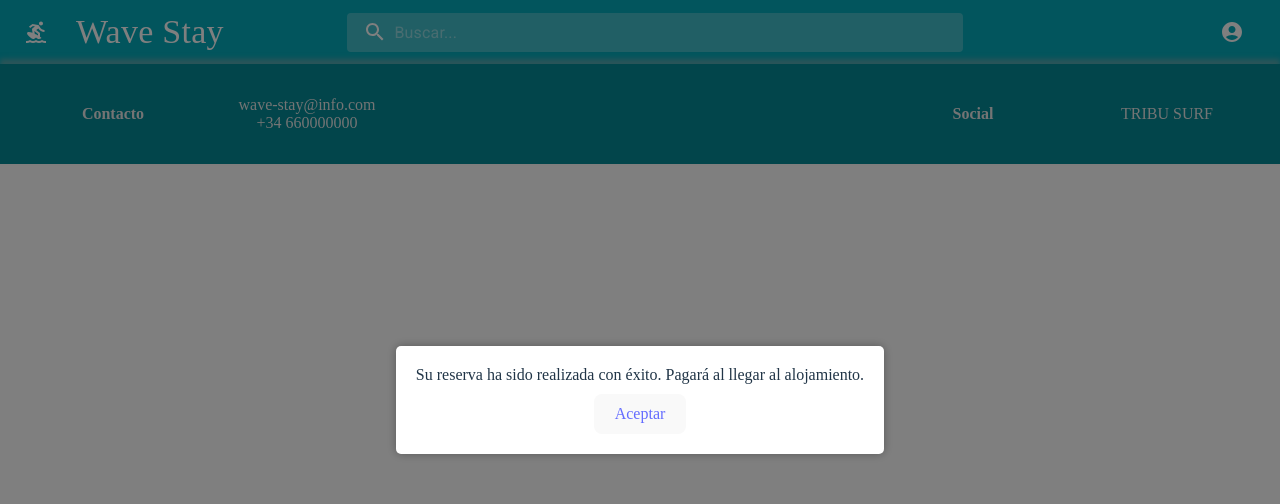
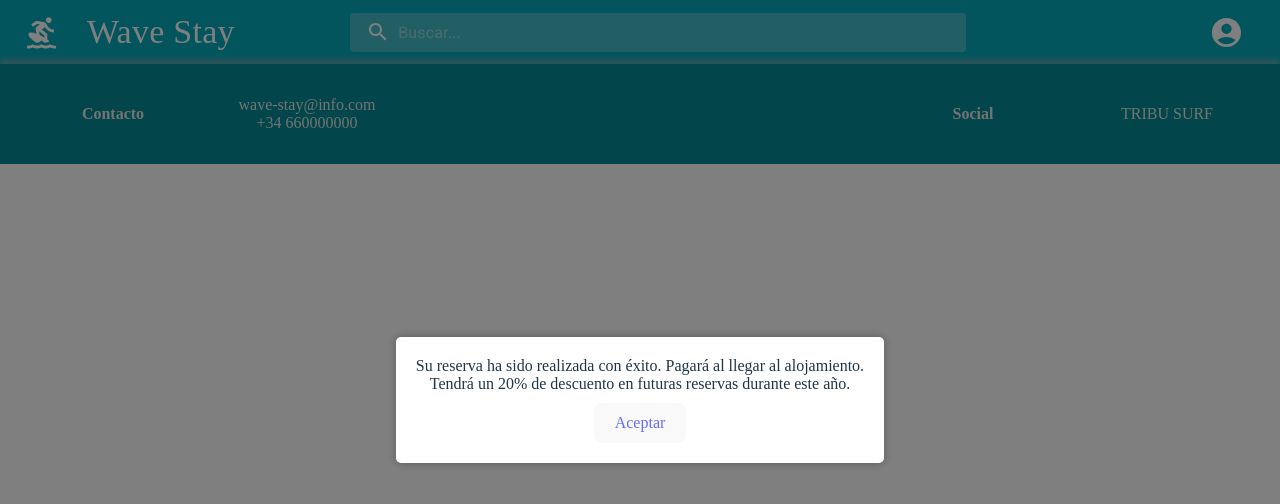
Before and after one commit to Lorena2830/Wave-Stay-Front, a React (Vite) app: page /home/booking in a window 1280 px wide. Shown: the top 504 px of the page. Built offline with nearby package versions, Linux system fonts and the light colour scheme; no server answers.

Commit message:
estilos añadidos

```diff
--- a/src/components/AccommodationBookingCard/AccommodationBookingCard.css
+++ b/src/components/AccommodationBookingCard/AccommodationBookingCard.css
@@ -1,5 +1,11 @@
 #cancelar {
     background-color: rgb(217, 222, 226);
-    width: 95%;
+    width: 100%;
     margin-top: 5%;
 }
+#cancelar:hover {
+    border-color: rgb(253, 246, 246);
+    color:rgb(248, 242, 242);
+    background-color: rgb(9, 9, 9);
+    opacity: 0.4;
+}
--- a/src/components/AccommodationCard/AccommodationCard.jsx
+++ b/src/components/AccommodationCard/AccommodationCard.jsx
@@ -40,7 +40,7 @@ function AccommodationCard({info, favorite=false}) {
         </CardActionArea>
 
         <CardActions id= 'favorite'>
-          <Link><Button size="large" onClick={handleClick}>{favorite ? 'Eliminar' : 'Añadir a favorito'}
+          <Link><Button size="large" onClick={handleClick}>{favorite ? '' : 'Añadir a favorito'}
           </Button>
           </Link>
         </CardActions>
--- a/src/components/Header/Header.jsx
+++ b/src/components/Header/Header.jsx
@@ -178,7 +178,7 @@ export default function Header() {
               aria-label="open drawer"
               sx={{ mr: 2, color: "white" }}
             >
-              <SurfingIcon />
+              <SurfingIcon fontSize='large'/>
             </IconButton>
           </Link>
           <Typography variant="h4" component="div" sx={{ flexGrow: 1, fontFamily: 'Original Surfer' }}>
@@ -205,7 +205,7 @@ export default function Header() {
               onClick={handleProfileMenuOpen}
               color="inherit"
             >
-              <AccountCircle />
+              <AccountCircle fontSize='large'/>
             </IconButton>
           </Box>
           <Box sx={{ display: { xs: 'flex', md: 'none' } }}>
--- a/src/pages/Booking/Booking.jsx
+++ b/src/pages/Booking/Booking.jsx
@@ -15,7 +15,7 @@ function Booking() {
         <div className="popup-container">
           <div className="popup">
             <p>Su reserva ha sido realizada con éxito. Pagará al llegar al alojamiento.</p>
-            {/* <p>Tendrá un 20% de descuento en futuras reservas durante este año.</p> */}
+            <p>Tendrá un 20% de descuento en futuras reservas durante este año.</p>
             <button onClick={() => { handleClosePopup(); }}>
               <Link to="/home/profile">Aceptar</Link>
             </button>
--- a/src/pages/Profile/Profile.css
+++ b/src/pages/Profile/Profile.css
@@ -15,6 +15,7 @@
     animation: fadeIn 1s ease-in-out;
     background-color: #048c98;;
     color: rgb(238, 236, 236);
+    font-size: ;
     font-weight: bold;
     display: flex;
     flex-direction: column;
--- a/src/pages/Profile/Profile.jsx
+++ b/src/pages/Profile/Profile.jsx
@@ -32,9 +32,9 @@ function Profile() {
       <div id= 'All'>
       {
         !user ?
-        <h1>
+        <h2>
           Cargando...
-        </h1> :
+        </h2> :
         <>
           <h1 id='welcome'>
               Hola... {user.username}!
```
